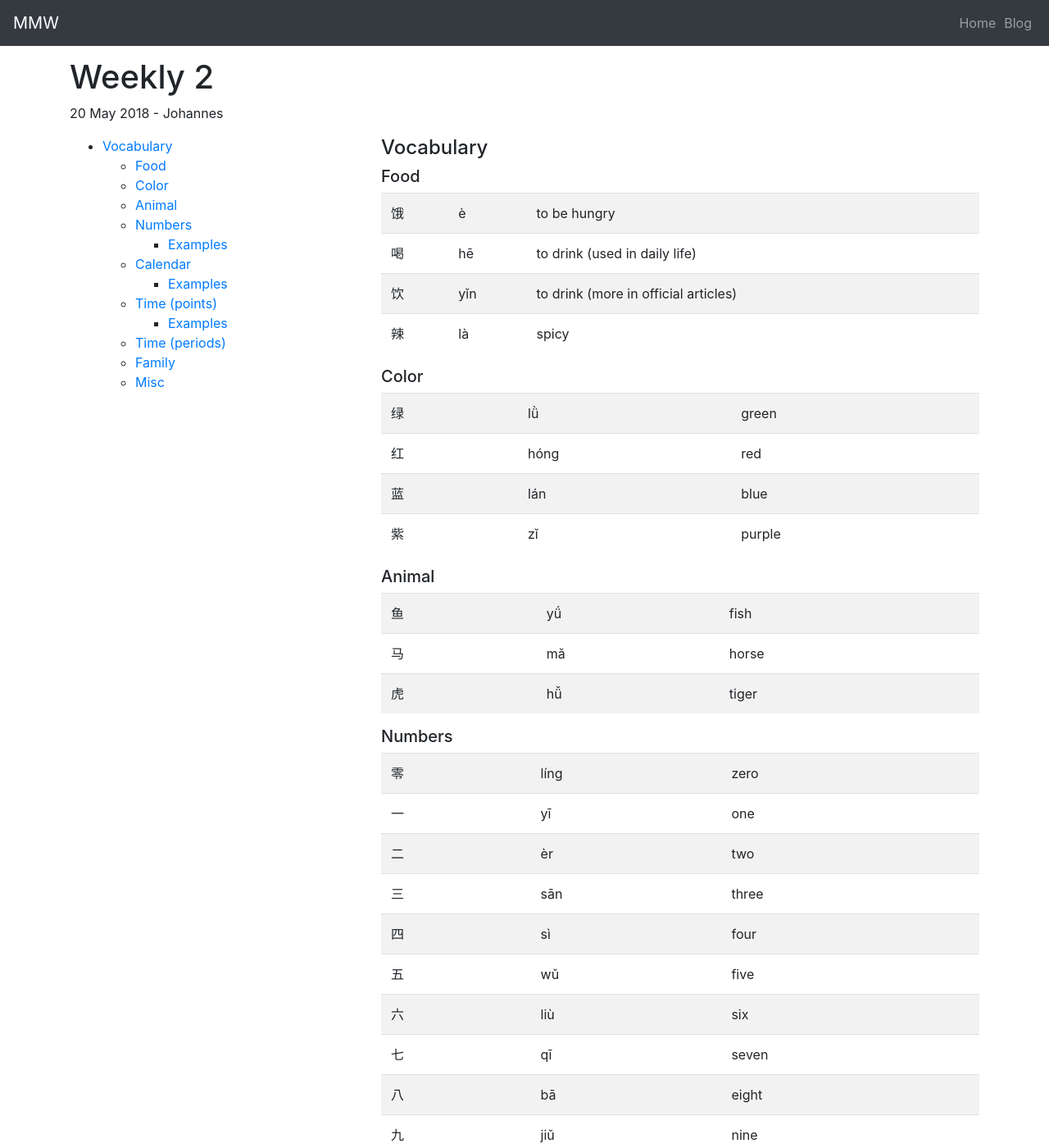
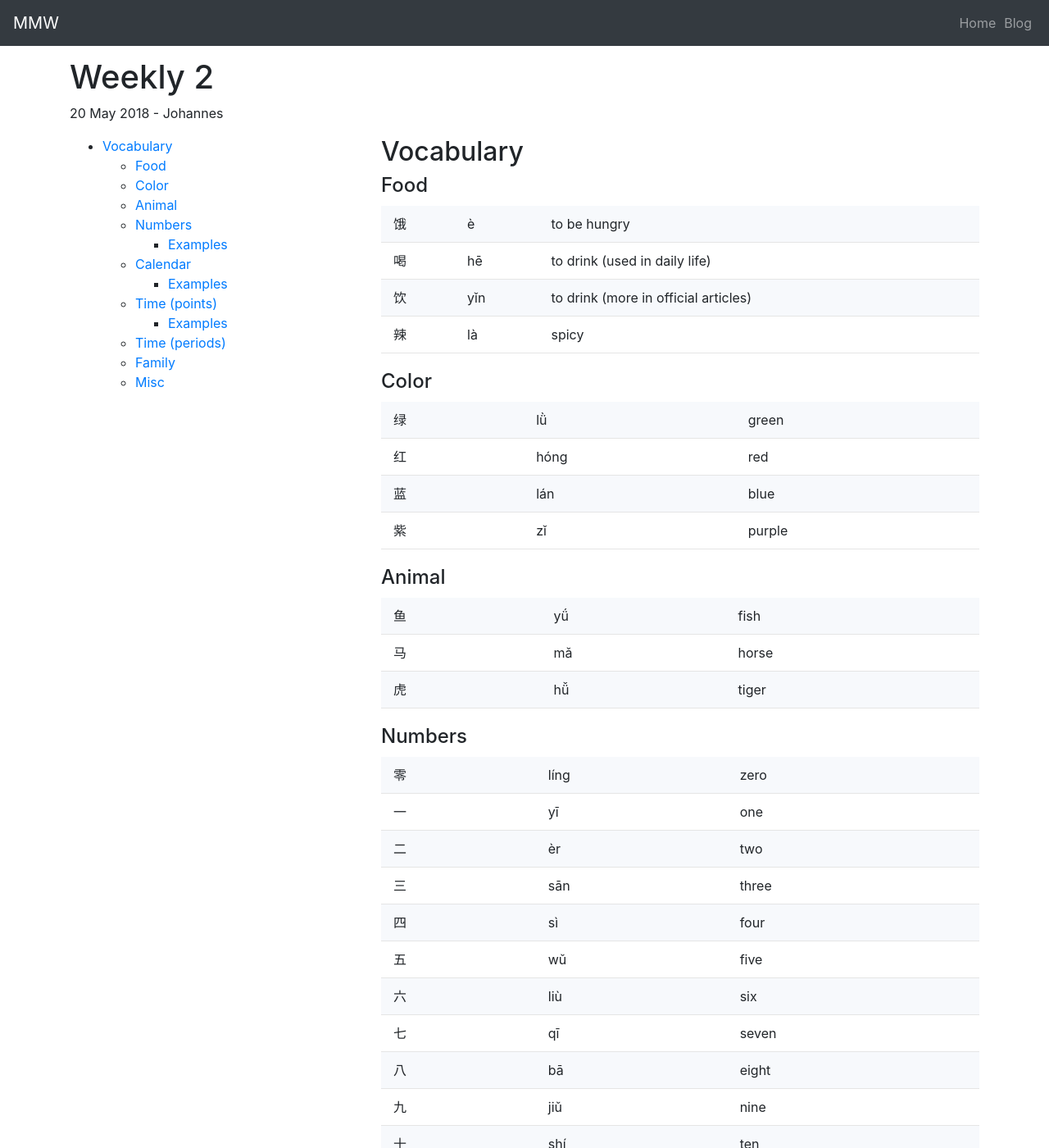
Before and after one commit to johannst/mmw, a Jekyll site: the page built from _posts/2018-05-20-weekly2.md, in a window 1280 px wide and 1400 px high. Shown: the whole window at 82% size. Built offline with Jekyll 4.4.1, drawn with Linux system fonts in a browser that asks for light colours; the table of contents is made by our own code.

Commit message:
Replaced kramdown bootstrap inline css by own css

```diff
--- a/_data/md_inline_css.yml
+++ /dev/null
@@ -1,2 +0,0 @@
-table: .table .table-striped
-info-box: .rounded .border .border-info .bg-light .p-2
--- a/_layouts/post.html
+++ b/_layouts/post.html
@@ -5,6 +5,7 @@ layout: page
 <h1>{{ page.title }}</h1>
 <p>{{ page.date | date_to_string }} - {{ page.author }}</p>
 
+<div class="blog-post">
 {% if page.toc %}
 <div class="row">
     <div class="col-12 col-lg-4">
@@ -19,3 +20,4 @@ layout: page
 {% else %}
 {{ content }}
 {% endif %}
+</div>
--- a/_posts/2018-05-20-weekly2.md
+++ b/_posts/2018-05-20-weekly2.md
@@ -7,34 +7,28 @@ author: Johannes
 toc: true
 ---
 
-{:table_css: {{ site.data.md_inline_css.table }} }
-{:info_box_css: {{ site.data.md_inline_css.info-box }} }
-
-#### Vocabulary
-##### Food
+# Vocabulary
+## Food
 
 | 饿 | è   | to be hungry                         |
 | 喝 | hē  | to drink (used in daily life)        |
 | 饮 | yǐn | to drink (more in official articles) |
 | 辣 | là  | spicy                                |
-{: table_css}
 
-##### Color
+## Color
 
 | 绿 | lǜ   | green  |
 | 红 | hóng | red    |
 | 蓝 | lán  | blue   |
 | 紫 | zǐ   | purple |
-{: table_css}
 
-##### Animal
+## Animal
 
 | 鱼 | yǘ | fish  |
 | 马 | mǎ | horse |
 | 虎 | hǚ | tiger |
-{: table_css}
 
-##### Numbers
+## Numbers
 
 | 零 | líng | zero  |
 | 一 | yī   | one   |
@@ -47,20 +41,19 @@ toc: true
 | 八 | bā   | eight |
 | 九 | jiǔ  | nine  |
 | 十 | shí  | ten   |
-{: table_css}
 
 | 百 | bǎi  | x 100               |
 | 千 | qiān | x 1 000             |
 | 万 | wàn  | x 10 000            |
 | 亿 | yì   | x 100 000 000       |
 | 兆 | zhào | x 1 000 000 000 000 |
-{: #number_multiplier table_css }
+{: #number_multiplier }
 
-###### Examples
+### Examples
 
 Numbers like '100 000' are build using the multipliers listed in table [number multiplier](#number_multiplier).
 See in [number examples](#number_examples) below.
-{: info_box_css}
+{: .info-box}
 
 | 11            | 十一               | 1 * [10] + 1                          |
 | 12            | 十二               | 1 * [10] + 2                          |
@@ -77,17 +70,16 @@ See in [number examples](#number_examples) below.
 | 870 507       | 八十七万零五百零七 | 87 * [10000] * 5 * [100] + 7          |
 | 1 000 000     | 百万               | 100 * [10000]                         |
 | 1 000 000 000 | 十亿               | 10 * [100000000]                      |
-{: #number_examples table_css}
+{: #number_examples}
 
 For numbers between 11-19 '一十' is usually reduced to '十'.
-{: info_box_css}
+{: .info-box}
 
-##### Calendar
+## Calendar
 
 | 天       tiān        day       |
 | 月       yuè         month     |
 | 年       nián        year      |
-{: table_css}
 
 | 周       zhōu        week      |
 | 周一     zhōu yī     monday    |
@@ -95,40 +87,34 @@ For numbers between 11-19 '一十' is usually reduced to '十'.
 | ... |
 | 周六     zhōu liù    saturday  |
 | 周日     zhōu rì     sunday    |
-{: table_css}
 
 | 一月     yīyuè       january   |
 | 二月     èryuè       february  |
 | ... |
 | 十二月   shíèryuè    december  |
-{: table_css}
 
-###### Examples
+### Examples
 
 | 2018.05.20 | 二零一八年五月二十日 |
-{: table_css}
 
-##### Time (points)
+## Time (points)
 
 | 点 | diǎn | o'clock / hour |
 | 分 | fēn  | minutes        |
 | 秒 | miǎo | seconds        |
-{: table_css}
 
-###### Examples
+### Examples
 
 | 4:10  | 四点十分         |
 | 11:20 | 十一点二十分     |
 | 22:44 | 二十二点四十四分 |
-{: table_css}
 
-##### Time (periods)
+## Time (periods)
 
 | 小时 | xiǎoshí  | hours   |
 | 分钟 | fēnzhōng | minutes |
-{: table_css}
 
-##### Family
+## Family
 
 | 妈妈 | māma   | mother                               |
 | 爸爸 | bàba   | father                               |
@@ -138,13 +124,11 @@ For numbers between 11-19 '一十' is usually reduced to '十'.
 | 妹妹 | mèimei | younger sister                       |
 | 伯母 | bòmǔ   | aunt (wife of fathers elder brother) |
 | 阿姨 | āyí    | aunt (mothers sister)                |
-{: table_css}
 
-##### Misc
+## Misc
 
 | 马马虎虎 | mǎmahūhū | soso; careless |
 | 雨       | yǚ       | rain           |
 | 路       | lù       | road           |
 | 可乐     | kělè     | cola           |
 | 衣服     | yīfu     | cloth          |
-{: table_css}
--- a/_sass/my-simple-theme/globals.scss
+++ b/_sass/my-simple-theme/globals.scss
@@ -1,11 +1,12 @@
 $gStickyTopOffset: 70px;
 
-/* For sticky-top navbar */
+/* Offset body due to fixed-top navbar */
 body {
   padding-top: $gStickyTopOffset;
+  padding-bottom: $gStickyTopOffset;
 }
 
-/* Offset ids -> jumping to them not alligned at top of page, which is hidden by stick-top navbar */
+/* Offset ids due to fixed-top navbar -> jumping to ids NOT alligned at top of page, which is hidden by fixed-top navbar */
 *[id]:before {
   display: block;
   content: " ";
@@ -14,10 +15,37 @@ body {
   visibility: hidden;
 }
 
+/* Offset sticky-navbar due to fixed-top mnavbar */
 .sticky-top-offset {
   top: $gStickyTopOffset;
 }
 
-.info-box-links a {
-  background-color: red;
+.blog-post {
+  h1 { font-size: 2rem; }
+  h2 { font-size: 1.5rem; }
+  h3 { font-size: 1rem; }
 }
+
+table {
+  margin-top: 10px;
+  margin-bottom: 20px;
+  width: 100%;
+  border-collapse: collapse;
+}
+
+th, td {
+  text-align: left;
+  padding: 10px 15px;
+  border-bottom: 1px solid #e5e5e5;
+}
+
+tbody tr:nth-child(odd) {
+  background-color: rgba(176, 196, 222, 0.1);
+}
+
+.info-box {
+  padding: .5rem;
+  border-radius: .25rem;
+  border: 0.15rem solid lightgreen;
+  background-color: #f8f9fa;
+}
```
Also changed, not shown: _posts/2018-05-13-weekly1.md (+6 -13 lines), _posts/2018-05-27-weekly3.md (+10 -22 lines).
